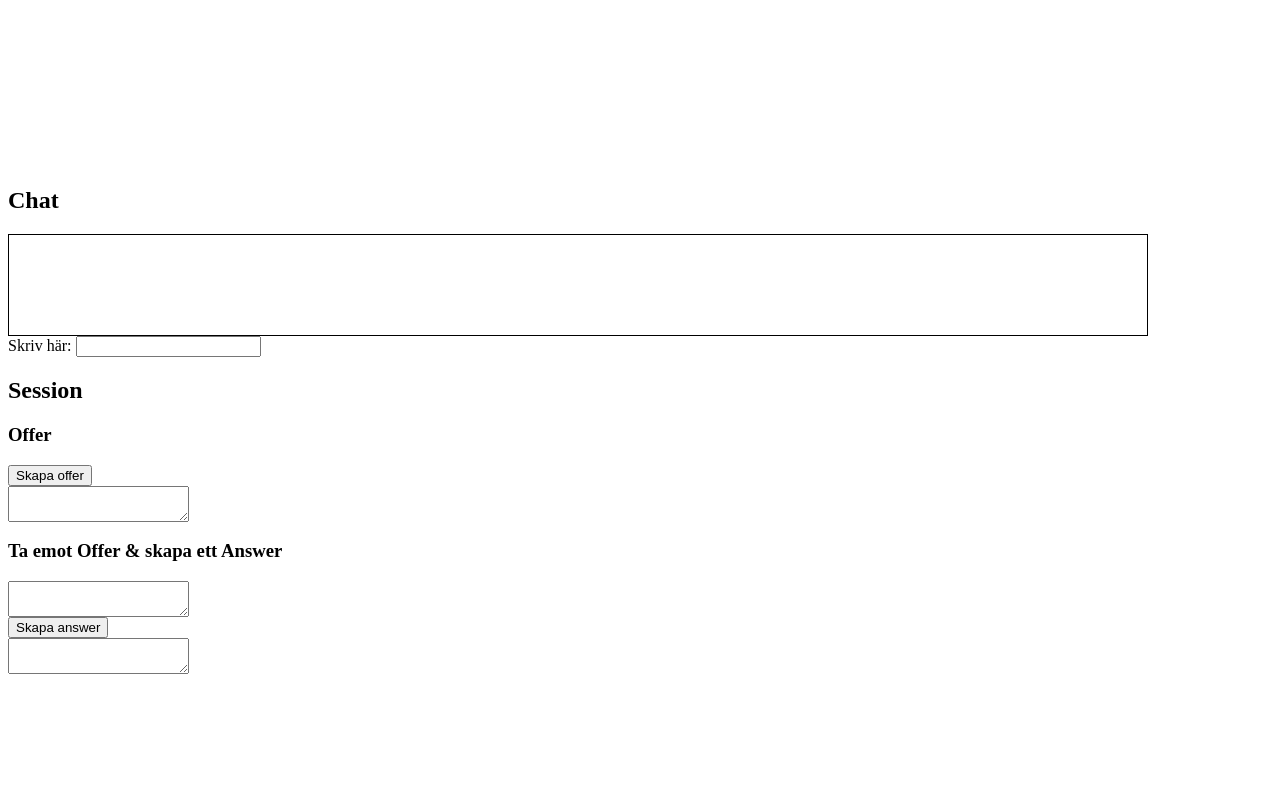
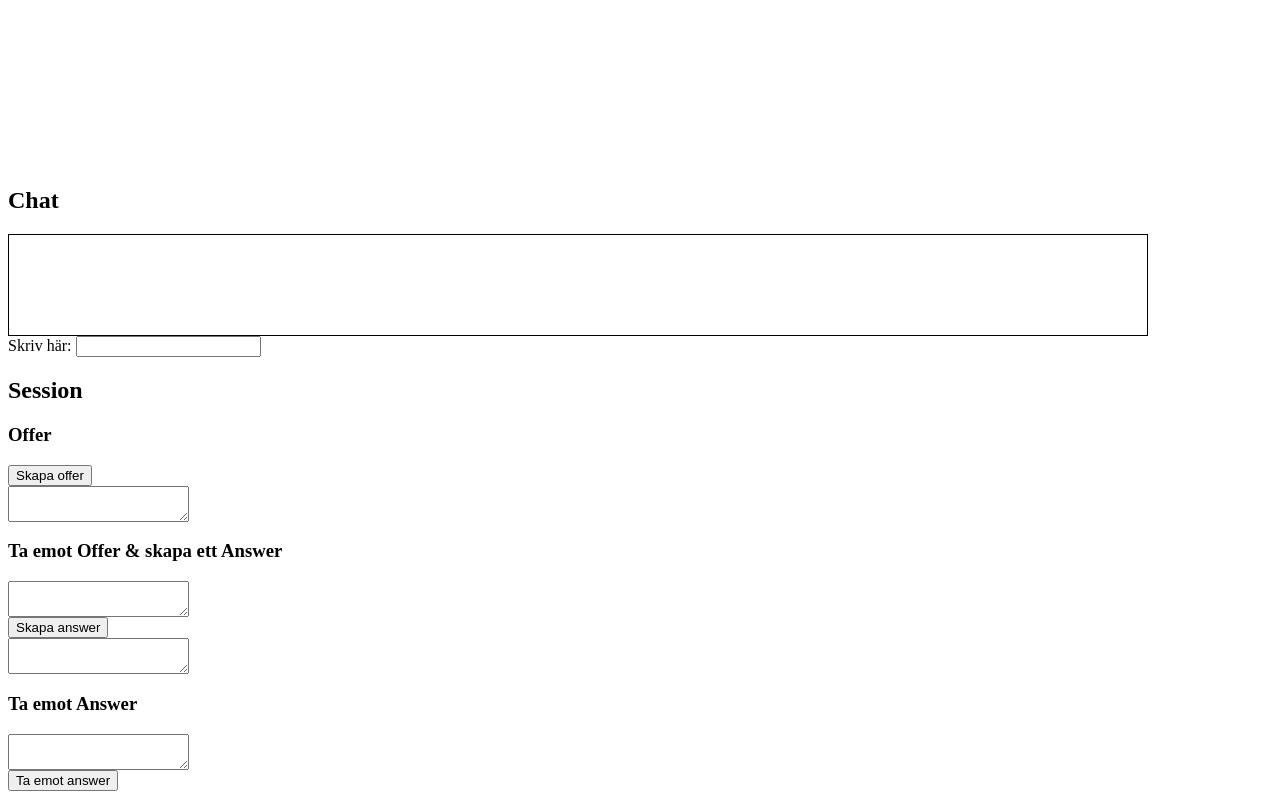
Before and after one commit to klandestino/sigRTC, a plain HTML site: page index.html in a window 1280 px wide. Shown: the part 96-895 px from the top of the page. Before the commit the page ends 800 px from the top, so only its background shows below. Drawn offline with Linux system fonts and the light colour scheme.

Commit message:
Ta emot ett answer.

```diff
--- a/index.html
+++ b/index.html
@@ -39,6 +39,12 @@
 			<textarea id="answer"></textarea><br />
 		</div>
 
+		<h3>Ta emot Answer</h3>
+		<div>
+			<textarea id="incominganswer"></textarea><br />
+			<input type="button" id="getAnswerButton" value="Ta emot answer" />
+		</div>
+
 		<script type="text/javascript" src="javascript.js"></script>
 
 	</body>
--- a/javascript.js
+++ b/javascript.js
@@ -20,3 +20,9 @@ document.getElementById('answerButton').onclick = function() {
 	});
 
 };
+
+document.getElementById('getAnswerButton').onclick = function() {
+
+	peerConnection.setRemoteDescription(new RTCSessionDescription(JSON.parse(document.getElementById('incominganswer').value)));
+
+}
```
